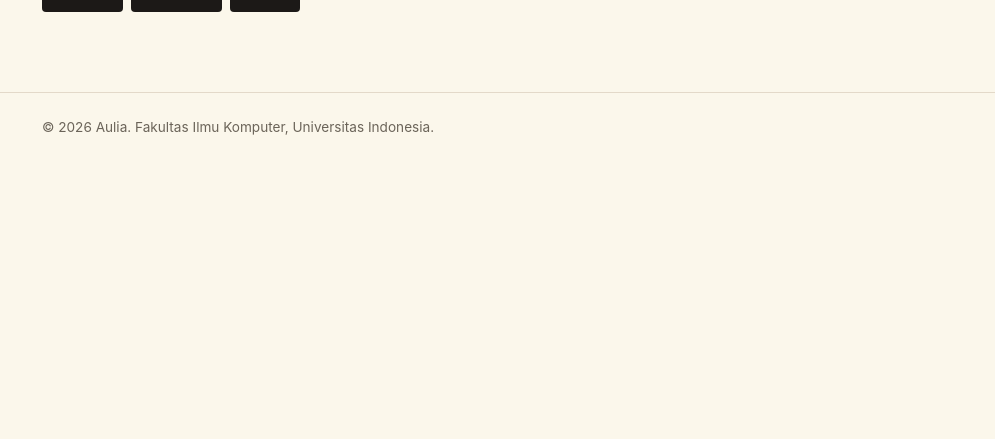
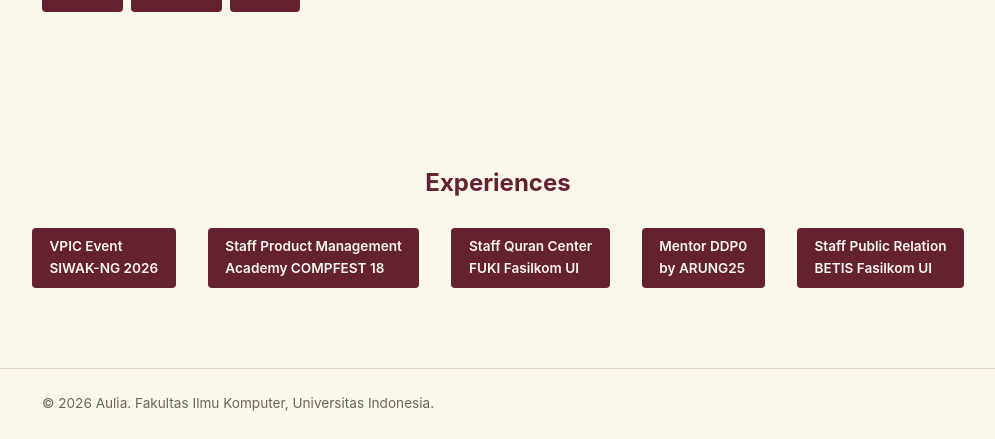
Before and after one commit to aulianurshiva/myportofolio, a Django app: page / in a window 1280 px wide. Shown: the part 579-1018 px from the top of the page, without its empty margins (142-1137 px from the left). Before the commit the page ends 714 px from the top, so only its background shows below. Run offline with Django 5.2, Linux system fonts and the light colour scheme.

Commit message:
feat: add experiences section and styling

```diff
--- a/static/css/style.css
+++ b/static/css/style.css
@@ -5,7 +5,7 @@
 }
 
 :root {
-    --ink: #1c1917;
+    --ink: #642230;
     --paper: #FBF7EB;
     --accent: #F5D0C8;
     --accent-dark: #642230;
@@ -175,6 +175,33 @@ h1, .brand {
     font-size: 0.85rem;
     border-top: 1px solid var(--line);
 }
+.divider {
+    color: #642230;
+    width: 90%;
+}
+
+.title {
+    text-align: center;
+}
+
+.experiences {
+    display: flex;
+    gap: 2rem;
+    flex-wrap: wrap;
+    justify-content: center;
+    margin-top: 2%;
+}
+
+.experiences h4 {
+    font-size: 0.85rem;
+    font-weight: 600;
+    text-decoration: none;
+    color: var(--paper);
+    background-color: var(--ink);
+    border-radius: var(--radius);
+    padding: 0.5rem 1.1rem;
+    transition: background-color 0.2s ease;
+}
 
 @media (max-width: 600px) {
     .hero-grid {
--- a/templates/index.html
+++ b/templates/index.html
@@ -12,9 +12,10 @@
 <body>
     <header class="site-header">
         <div class="container">
-            <a href="#profile" class="brand">Aulia</a>
+            <a href="#profile" class="brand">Aulia Nur Shiva</a>
             <nav>
                 <a href="#profile">Profile</a>
+                <a href="#experiences">Experiences</a>
             </nav>
         </div>
     </header>
@@ -50,6 +51,19 @@
                 </div>
             </div>
         </section>
+        <div class="divider"></div>
+        <section class="hero" id="experiences">
+            <div class="title">
+                <h2>Experiences</h2>
+            </div>
+            <div class="experiences">
+                <h4>VPIC Event <br> SIWAK-NG 2026</h4>
+                <h4>Staff Product Management <br> Academy COMPFEST 18</h4>
+                <h4>Staff Quran Center <br> FUKI Fasilkom UI</h4>
+                <h4>Mentor DDP0 <br> by ARUNG25</h4>
+                <h4>Staff Public Relation <br> BETIS Fasilkom UI</h4>
+            </div>
+        </section>
     </main>
 
     <footer class="site-footer">
```
Also changed, not shown: README.md.
